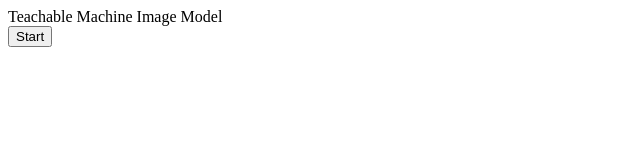
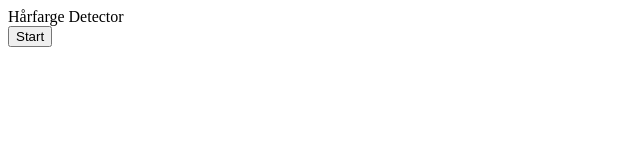
Before and after one commit to Solve-devim/h-rfarge-scanner, a plain HTML site: page index.html in a window 1280 px wide. Shown: the whole page, without its empty margins (0-640 px from the left). Drawn offline with Linux system fonts and the light colour scheme.

Commit message:
Update index.html

```diff
--- a/index.html
+++ b/index.html
@@ -1,4 +1,4 @@
-<div>Teachable Machine Image Model</div>
+<div>Hårfarge Detector</div>
 <button type="button" onclick="init()">Start</button>
 <div id="webcam-container"></div>
 <div id="label-container"></div>
```
